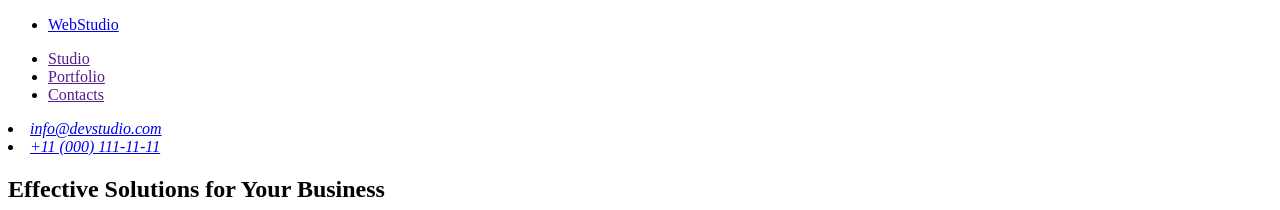
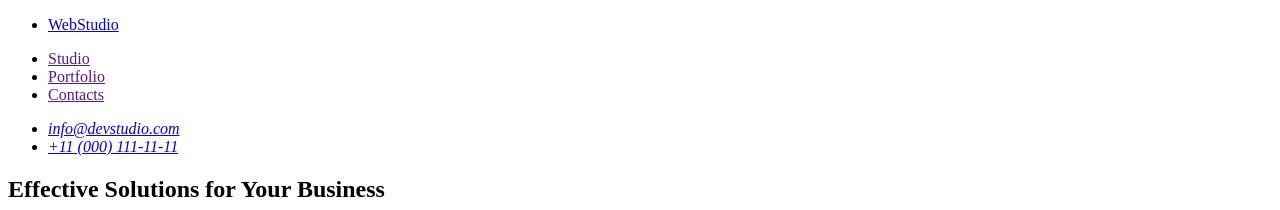
Before and after one commit to ArinaMoshkina/goit-markup-hw-01, a plain HTML site: page index.html in a window 1280 px wide. Shown: the top 210 px of the page. Drawn offline with Linux system fonts and the light colour scheme.

Commit message:
Update index.html

```diff
--- a/index.html
+++ b/index.html
@@ -21,10 +21,14 @@
     <li><a href="">Contacts</a></li>
 </ul>
 </nav>
+
 <address>
-<li><a href="info@devstudio.com">info@devstudio.com</a></li>
+    <ul>
+<li><a href="mailto:info@devstudio.com">info@devstudio.com</a></li>
 <li><a href="tel:+110001111111">+11 (000) 111-11-11</a></li>
+    </ul>
 </address>
+
 </header>
 <main>
 <section>
```
